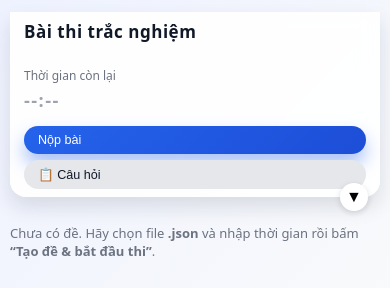
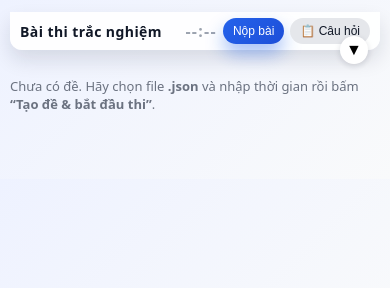
Before and after one commit to vanquang20011-tech/trac_nghiem, a plain HTML site: page index.html in a window 390 px wide. Both pictures are taken after a click on the button "Thu gọn / mở rộng thanh trên cùng". Drawn offline with Linux system fonts and the light colour scheme.

Commit message:
Add files via upload

```diff
--- a/style.css
+++ b/style.css
@@ -448,7 +448,7 @@ input[type="number"] {
   transition: border 0.18s, box-shadow 0.18s, transform 0.07s, background 0.18s;
   position: relative;
   overflow: hidden;
-  scroll-margin-top: 140px; /* để click số câu không bị header che */
+  scroll-margin-top: 150px; /* để click số câu không bị header che */
 }
 
 .question-card::before {
@@ -672,11 +672,49 @@ input[type="number"] {
   }
 
   .exam-header.header-collapsed {
-    padding: 8px 14px;
+    padding: 6px 10px;
+    border-radius: 0 0 12px 12px;
+    flex-direction: row;           /* từ column -> row để thấp hơn */
+    align-items: center;
+    gap: 8px;
+  }
+
+  .exam-header.header-collapsed .exam-header-left {
+    flex: 1;
+  }
+
+.exam-header.header-collapsed .exam-title{
+  font-size: 14px;
+    margin-bottom: 0;
+    white-space: nowrap;
+    overflow: hidden;
+    text-overflow: ellipsis;
+}
+
+  .exam-header.header-collapsed .exam-subtitle,
+  .exam-header.header-collapsed .controls,
+  .exam-header.header-collapsed #examName,
+  .exam-header.header-collapsed #topResult,
+  .exam-header.header-collapsed .timer-note {
+    display: none !important;
   }
 
   .exam-header-right {
     text-align: left;
+  }
+
+  .exam-header.header-collapsed .exam-header-right {
+    min-width: auto;
+    text-align: right;
+    display: flex;
+    flex-direction: row;
+    align-items: center;   /* chính chỗ này giúp cân giữa */
+    gap: 6px;
+  }
+  .exam-header.header-collapsed .timer {
+    font-size: 16px;
+    margin: 0;
+    line-height: 1;        /* tránh chiếm chiều cao thừa */
   }
 
   .controls {
@@ -745,6 +783,8 @@ input[type="number"] {
     display: inline-flex !important;
   }
 
+
+
   .nav-submit-btn {
     display: none;
   }
@@ -757,11 +797,23 @@ input[type="number"] {
     padding: 12px 14px;
     margin-bottom: 10px;
     box-shadow: 0 12px 22px rgba(15, 23, 42, 0.06);
-    scroll-margin-top: 120px;
+    scroll-margin-top: 186px;
   }
 
   .question-text {
     font-size: 0.95rem;
+  }
+
+  .exam-header.header-collapsed .timer-label {
+    display: none;                 /* tiết kiệm chiều cao, chỉ còn số thời gian */
+  }
+  .exam-header.header-collapsed .header-submit-btn,
+  .exam-header.header-collapsed .header-question-btn {
+    width: auto;
+    margin-top: 0;
+    padding: 6px 10px;
+    font-size: 12px;
+    border-radius: 999px;
   }
 
   .option-label {
@@ -775,7 +827,8 @@ input[type="number"] {
 
   .header-toggle {
     right: 12px;
-    bottom: -14px !important;
+    bottom: 0 !important;
+    transform: translateY(50%);
   }
 
 }
```
